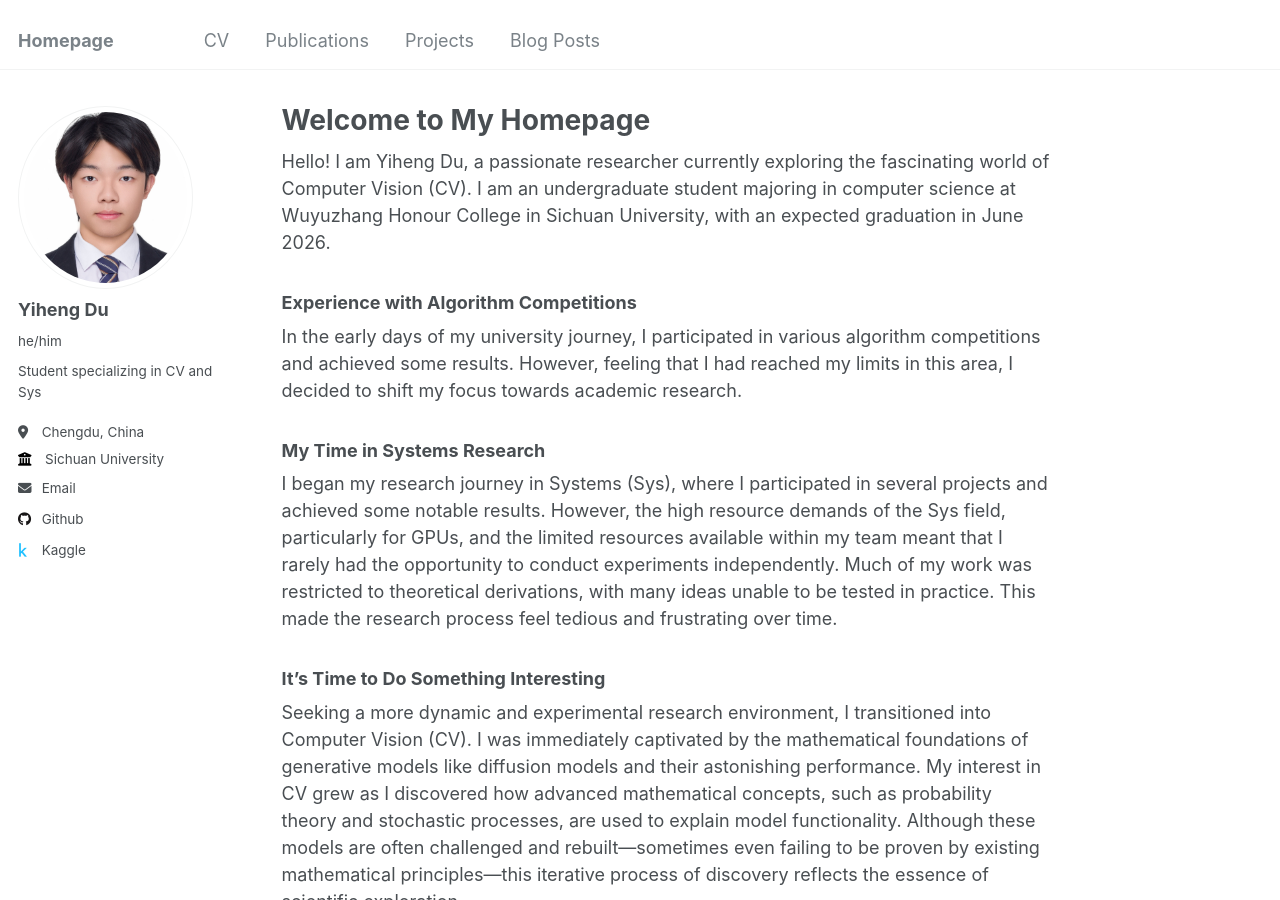
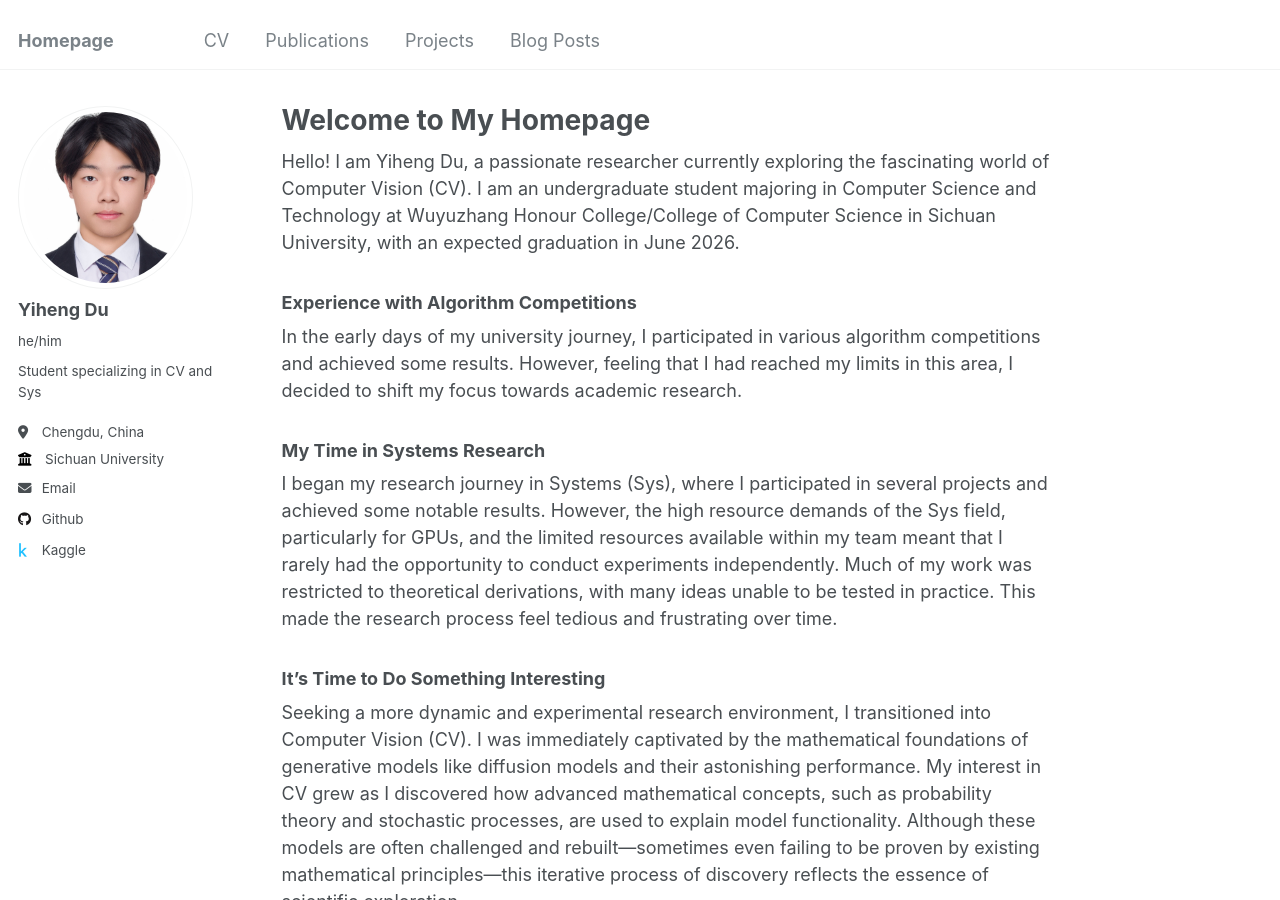
Before and after one commit to Ideny42/Ideny42.github.io, a Jekyll site: the page built from _pages/about.md, in a window 1280 px wide and 900 px high. Built offline with Jekyll 4.4.1, drawn with Linux system fonts in a browser that asks for light colours.

Commit message:
upd homepage

```diff
--- a/_pages/about.md
+++ b/_pages/about.md
@@ -8,7 +8,7 @@ redirect_from:
 ---
 
 
-Hello! I am Yiheng Du, a passionate researcher currently exploring the fascinating world of Computer Vision (CV). I am an undergraduate student majoring in computer science at Wuyuzhang Honour College in Sichuan University, with an expected graduation in June 2026.
+Hello! I am Yiheng Du, a passionate researcher currently exploring the fascinating world of Computer Vision (CV). I am an undergraduate student majoring in Computer Science and Technology at Wuyuzhang Honour College/College of Computer Science in Sichuan University, with an expected graduation in June 2026.
 
 ### Experience with Algorithm Competitions
 In the early days of my university journey, I participated in various algorithm competitions and achieved some results. However, feeling that I had reached my limits in this area, I decided to shift my focus towards academic research.
```
